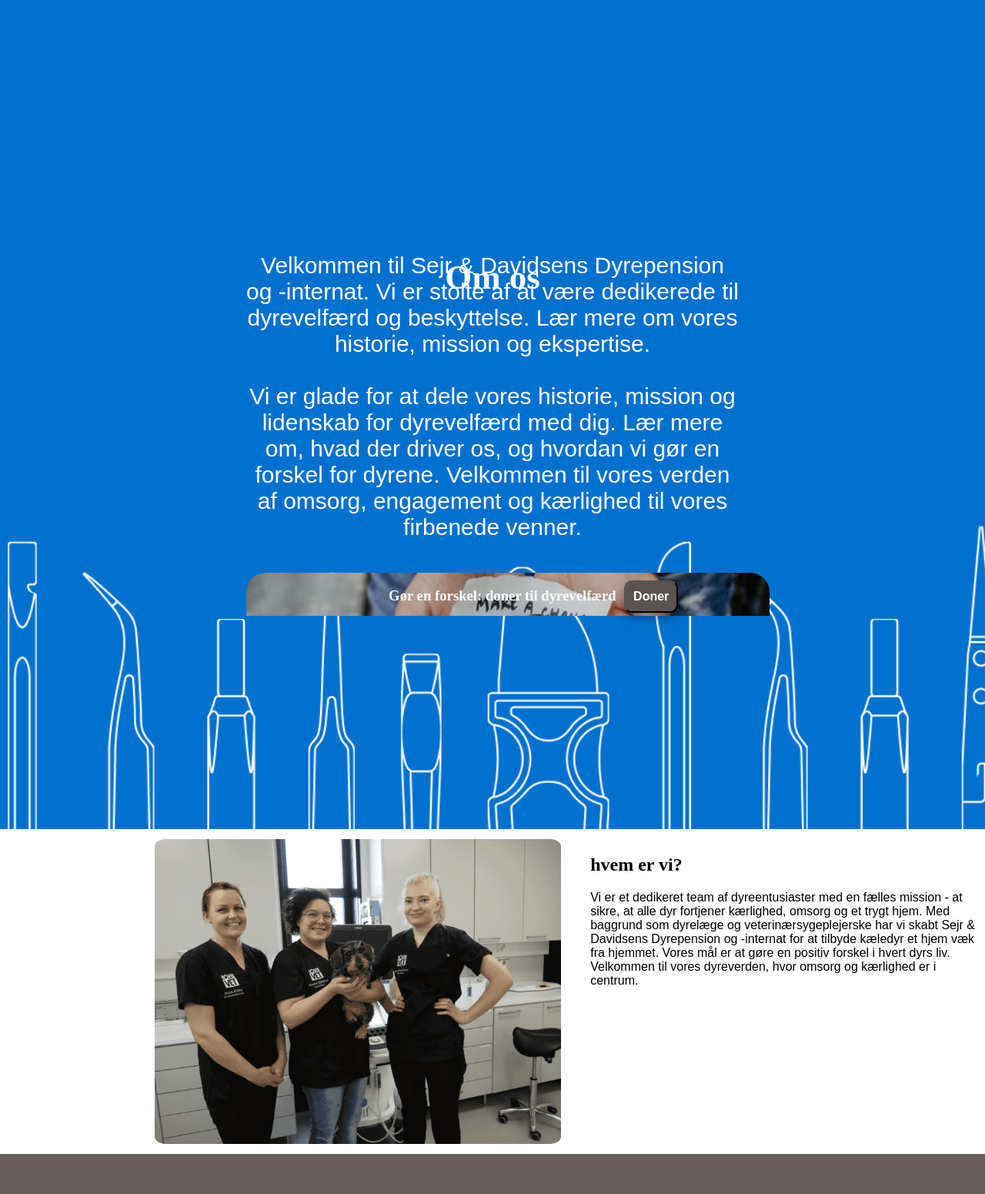
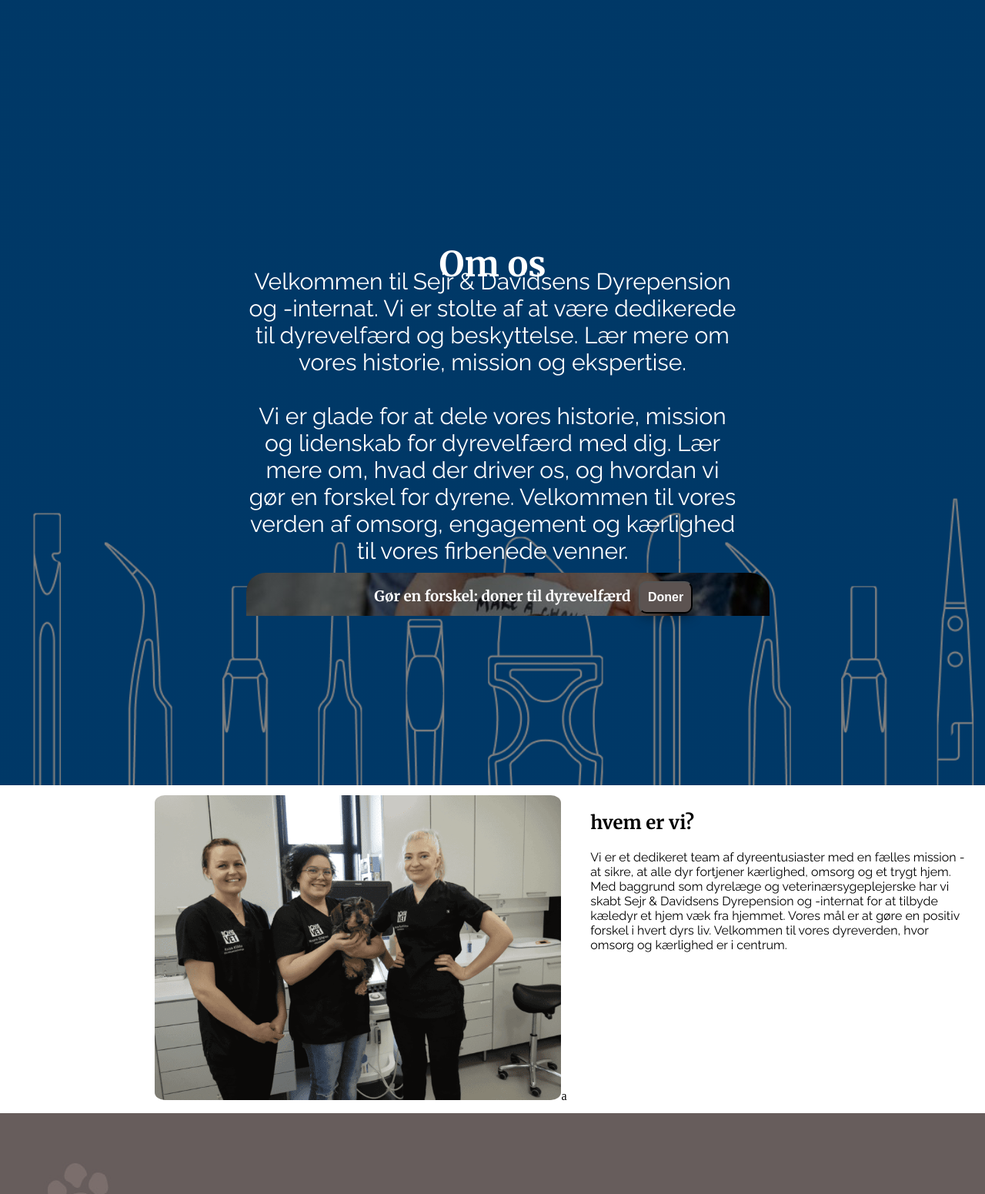
Before and after one commit to Cronrik/Dyrepension_internat, a PHP site: page /about.html in a window 1280 px wide. Shown: the top 1551 px of the page at 77% size. Run offline with PHP 8.4, Linux system fonts and the light colour scheme.

Commit message:
edits on both sides
About and services had to be edited with dark effekt on hore img

```diff
--- a/about.html
+++ b/about.html
@@ -7,9 +7,16 @@
     <title>Om os</title>
     <!-- css -->
     <link rel="stylesheet" href="/assets/css/style.css">
+    <!-- cdn -->
     <link rel="stylesheet" href="https://cdnjs.cloudflare.com/ajax/libs/font-awesome/6.4.2/css/all.min.css"
         integrity="sha512-z3gLpd7yknf1YoNbCzqRKc4qyor8gaKU1qmn+CShxbuBusANI9QpRohGBreCFkKxLhei6S9CQXFEbbKuqLg0DA=="
         crossorigin="anonymous" referrerpolicy="no-referrer" />
+    <!-- font -->
+    <link rel="preconnect" href="https://fonts.googleapis.com">
+    <link rel="preconnect" href="https://fonts.gstatic.com" crossorigin>
+    <link
+        href="https://fonts.googleapis.com/css2?family=Merriweather:ital,wght@0,300;0,400;0,700;0,900;1,300;1,400;1,700;1,900&family=Raleway:ital,wght@0,100;0,200;0,300;0,400;0,500;0,600;0,700;0,800;0,900;1,100;1,200;1,300;1,400;1,500;1,600;1,700;1,800;1,900&display=swap"
+        rel="stylesheet">
 </head>
 
 <body>
@@ -26,12 +33,14 @@
     </section>
     <!-- hvem er vi -->
     <section class="hvem_container">
-        <img src="assets/img/pieneläinklinikka-768x576.png" alt="hvem er vi">
+        <section class="img_dark">
+            <img src="assets/img/pieneläinklinikka-768x576.png" alt="hvem er vi">a
+        </section>
         <article>
             <h2>hvem er vi?</h2>
             <p>Vi er et dedikeret team af dyreentusiaster med en fælles mission - at sikre, at alle dyr fortjener
                 kærlighed, omsorg og et trygt hjem.
-                Med baggrund som dyrelæge og veterinærsygeplejerske har vi skabt Sejr & Davidsens Dyrepension og
+               Med baggrund som dyrelæge og veterinærsygeplejerske har vi skabt Sejr & Davidsens Dyrepension og
                 -internat for at tilbyde kæledyr et hjem væk fra hjemmet. Vores mål er at gøre en positiv forskel i
                 hvert dyrs liv. Velkommen til vores dyreverden, hvor omsorg og kærlighed er i centrum.
             </p>
@@ -128,7 +137,9 @@
             <button type="submit">Send</button>
         </form>
         <ul class="donate">
-            <li><h3>Gør en forskel: doner til dyrevelfærd</h3></li>
+            <li>
+                <h3>Gør en forskel: doner til dyrevelfærd</h3>
+            </li>
             <li><button type="button">Doner</button></li>
         </ul>
     </section>
--- a/assets/css/_about.scss
+++ b/assets/css/_about.scss
@@ -3,20 +3,19 @@
     // generalle
     padding: 60px;
     text-align: center;
-    background-image: url(/assets/img/Promotion-Page_Banner-Desktop_Evergreen.png);
+    background-image: linear-gradient(rgba(0, 0, 0, 0.5), rgba(0, 0, 0, 0.5)), url("/assets/img/Promotion-Page_Banner-Desktop_Evergreen.png");
     background-position: center;
     background-repeat: no-repeat;
     background-size: cover;
     position: relative;
     color: white;
     font-size: 30px;
-    height: 957px;
+    height: 900px;
     // grid
     display: grid;
     grid-template-columns: auto auto auto;
     grid-row-start: 1;
     grid-row-end: 1;
-
     // specifikke styles
     h1 {
         color: white;
@@ -31,7 +30,7 @@
     p {
         text-align: center;
         position: absolute;
-        top: 45%;
+        top: 50%;
         left: 50%;
         transform: translate(-50%, -50%);
         color: white;
@@ -193,7 +192,7 @@
     grid-row-start: 5;
     grid-row-end: 5;
     // general
-    background-image: url(/assets/img/Promotion-Page_Banner-Desktop_Evergreen.png);
+    background-image: linear-gradient(rgba(0, 0, 0, 0.5), rgba(0, 0, 0, 0.5)), url("/assets/img/Promotion-Page_Banner-Desktop_Evergreen.png");
     color: white;
     height: 500px;
 
@@ -306,7 +305,7 @@
     }
 
     .donate {
-        background-image: url(/assets/img/donation-help-charity-750x350.jpg);
+        background-image: linear-gradient(rgba(0, 0, 0, 0.5), rgba(0, 0, 0, 0.5)),  url(/assets/img/donation-help-charity-750x350.jpg);
         border-radius: 25px 25px 0px 0px;
         position: fixed;
         left: 25%;
--- a/assets/css/_services.scss
+++ b/assets/css/_services.scss
@@ -3,7 +3,7 @@
     // generalle
     padding: 60px;
     text-align: center;
-    background-image: url(/assets/img/Promotion-Page_Banner-Desktop_Evergreen.png);
+    background-image: linear-gradient(rgba(0, 0, 0, 0.5), rgba(0, 0, 0, 0.5)), url("/assets/img/Promotion-Page_Banner-Desktop_Evergreen.png");
     background-position: center;
     background-repeat: no-repeat;
     background-size: cover;
@@ -442,7 +442,7 @@
     }
 
     .donate {
-        background-image: url(/assets/img/donation-help-charity-750x350.jpg);
+        background-image: linear-gradient(rgba(0, 0, 0, 0.5), rgba(0, 0, 0, 0.5)),  url(/assets/img/donation-help-charity-750x350.jpg);
         border-radius: 25px 25px 0px 0px;
         position: fixed;
         left: 25%;
--- a/assets/css/style.css
+++ b/assets/css/style.css
@@ -2,14 +2,14 @@
 .page_banner_about {
   padding: 60px;
   text-align: center;
-  background-image: url(/assets/img/Promotion-Page_Banner-Desktop_Evergreen.png);
+  background-image: linear-gradient(rgba(0, 0, 0, 0.5), rgba(0, 0, 0, 0.5)), url("/assets/img/Promotion-Page_Banner-Desktop_Evergreen.png");
   background-position: center;
   background-repeat: no-repeat;
   background-size: cover;
   position: relative;
   color: white;
   font-size: 30px;
-  height: 957px;
+  height: 900px;
   display: grid;
   grid-template-columns: auto auto auto;
   grid-row-start: 1;
@@ -27,7 +27,7 @@
 .page_banner_about p {
   text-align: center;
   position: absolute;
-  top: 45%;
+  top: 50%;
   left: 50%;
   transform: translate(-50%, -50%);
   color: white;
@@ -161,7 +161,7 @@
   grid-template-columns: auto auto auto;
   grid-row-start: 5;
   grid-row-end: 5;
-  background-image: url(/assets/img/Promotion-Page_Banner-Desktop_Evergreen.png);
+  background-image: linear-gradient(rgba(0, 0, 0, 0.5), rgba(0, 0, 0, 0.5)), url("/assets/img/Promotion-Page_Banner-Desktop_Evergreen.png");
   color: white;
   height: 500px;
 }
@@ -260,7 +260,7 @@
   font-family: "Raleway", sans-serif;
 }
 .form_container_about .donate {
-  background-image: url(/assets/img/donation-help-charity-750x350.jpg);
+  background-image: linear-gradient(rgba(0, 0, 0, 0.5), rgba(0, 0, 0, 0.5)), url(/assets/img/donation-help-charity-750x350.jpg);
   border-radius: 25px 25px 0px 0px;
   position: fixed;
   left: 25%;
@@ -287,7 +287,7 @@
 .page_banner_sevices {
   padding: 60px;
   text-align: center;
-  background-image: url(/assets/img/Promotion-Page_Banner-Desktop_Evergreen.png);
+  background-image: linear-gradient(rgba(0, 0, 0, 0.5), rgba(0, 0, 0, 0.5)), url("/assets/img/Promotion-Page_Banner-Desktop_Evergreen.png");
   background-position: center;
   background-repeat: no-repeat;
   background-size: cover;
@@ -661,7 +661,7 @@
   font-family: "Raleway", sans-serif;
 }
 .form_container_services .donate {
-  background-image: url(/assets/img/donation-help-charity-750x350.jpg);
+  background-image: linear-gradient(rgba(0, 0, 0, 0.5), rgba(0, 0, 0, 0.5)), url(/assets/img/donation-help-charity-750x350.jpg);
   border-radius: 25px 25px 0px 0px;
   position: fixed;
   left: 25%;
--- a/assets/css/style.scss
+++ b/assets/css/style.scss
@@ -2,7 +2,7 @@
 @import "_about";
 @import "_services";
 
-// generalle styles
+// globale styles
 body {
     margin: 0%;
 }
```
Also changed, not shown: 1 other file.
